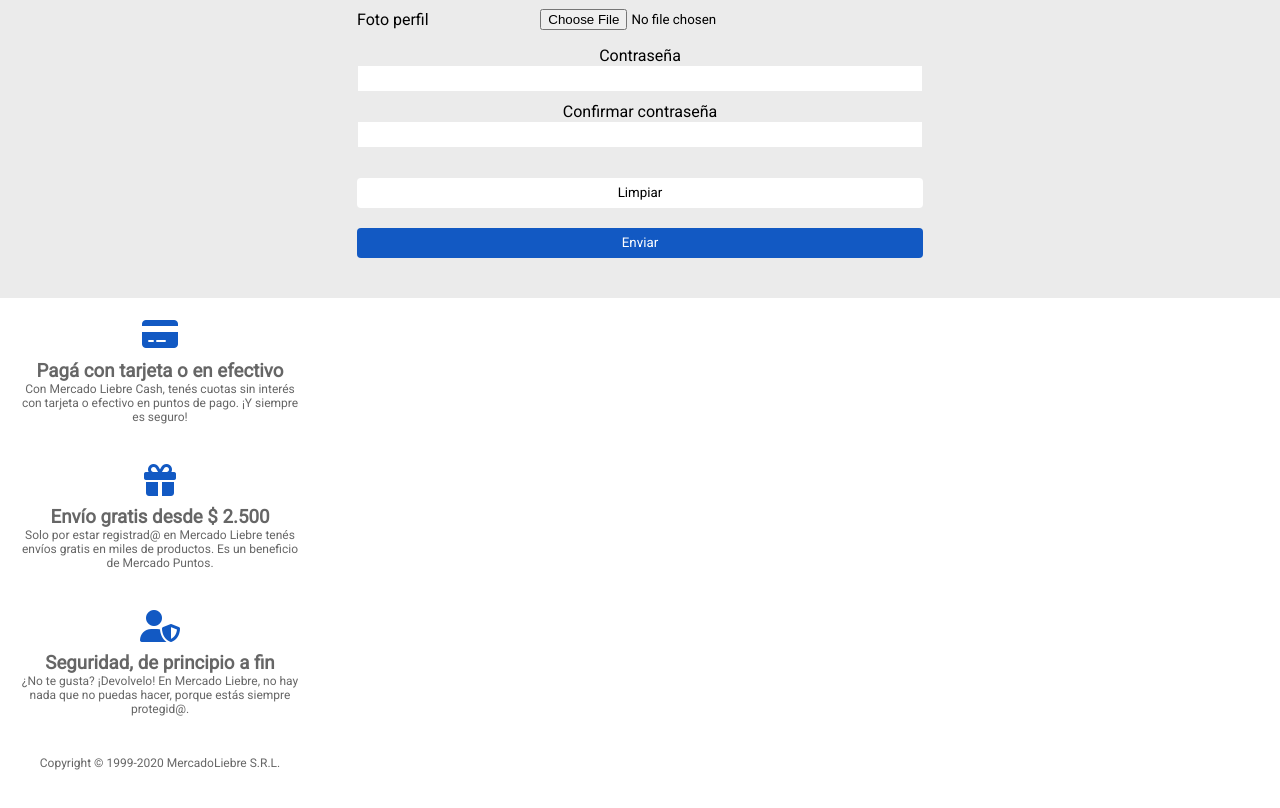
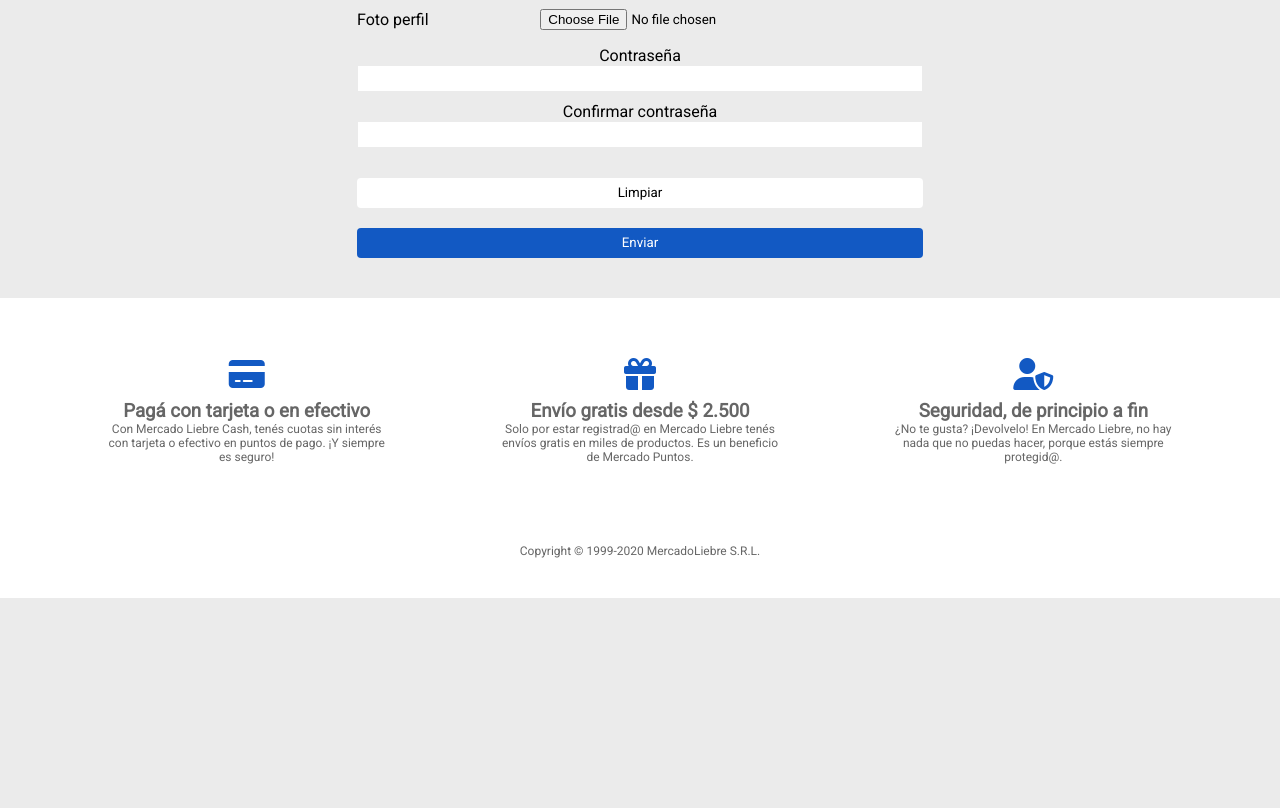
Before and after one commit to lautaroserrano/dh-fs-m4-mercado_liebre, a website: page views/register.html in a window 1280 px wide. Shown: the part 658-1466 px from the top of the page. After the commit the page ends 1256 px from the top, so only its background shows below. Drawn offline with Linux system fonts and the light colour scheme.

Commit message:
Solve footer in Login & Register

```diff
--- a/views/register.html
+++ b/views/register.html
@@ -1,5 +1,6 @@
 <!DOCTYPE html>
 <html lang="en">
+
 <head>
     <meta charset="UTF-8">
     <meta http-equiv="X-UA-Compatible" content="IE=edge">
@@ -8,11 +9,12 @@
     <link rel="stylesheet" href="/css/styles.css">
     <script src="https://kit.fontawesome.com/fd4aeec64b.js" crossorigin="anonymous"></script>
 </head>
+
 <body>
     <header>
         <div id="top-header">
             <div id="brand">
-                <img id="brand-logo" src="/images/logo-mercado-liebre.svg" alt="Logo"/>
+                <img id="brand-logo" src="/images/logo-mercado-liebre.svg" alt="Logo" />
             </div>
             <div id="search-bar">
                 <input type="text" placeholder="Buscar productos, marcas" autocomplete="off">
@@ -111,29 +113,33 @@
             </div>
         </form>
     </main>
-<footer>
-        <section>
-            <article>
+    <footer>
+        <section class="slogans">
+            <article class="slogan">
                 <i class="icon fa-solid fa-credit-card"></i>
                 <h3 class="description">Pagá con tarjeta o en efectivo</h3>
-                <p>Con Mercado Liebre Cash, tenés cuotas sin interés con tarjeta o efectivo en puntos de pago. ¡Y siempre es seguro!</p>
+                <p>Con Mercado Liebre Cash, tenés cuotas sin interés con tarjeta o efectivo en puntos de pago. ¡Y
+                    siempre es seguro!</p>
             </article>
-            <article>
+            <article class="slogan">
                 <i class="icon fa-solid fa-gift"></i>
                 <h3 class="description">Envío gratis desde $ 2.500</h3>
-                <p>Solo por estar registrad@ en Mercado Liebre tenés envíos gratis en miles de productos. Es un beneficio de Mercado Puntos.</p>
+                <p>Solo por estar registrad@ en Mercado Liebre tenés envíos gratis en miles de productos. Es un
+                    beneficio de Mercado Puntos.</p>
             </article>
-            <article>
+            <article class="slogan">
                 <i class="icon fa-solid fa-user-shield"></i>
                 <h3 class="description">Seguridad, de principio a fin</h3>
-                <p>¿No te gusta? ¡Devolvelo! En Mercado Liebre, no hay nada que no puedas hacer, porque estás siempre protegid@.</p>
+                <p>¿No te gusta? ¡Devolvelo! En Mercado Liebre, no hay nada que no puedas hacer, porque estás siempre
+                    protegid@.</p>
             </article>
         </section>
-        <section>
+        <section class="copyright">
             <article>
                 <p>Copyright © 1999-2020 MercadoLiebre S.R.L.</p>
             </article>
         </section>
     </footer>
 </body>
+
 </html>
```
Also changed, not shown: views/login.html (+6 -6 lines).
